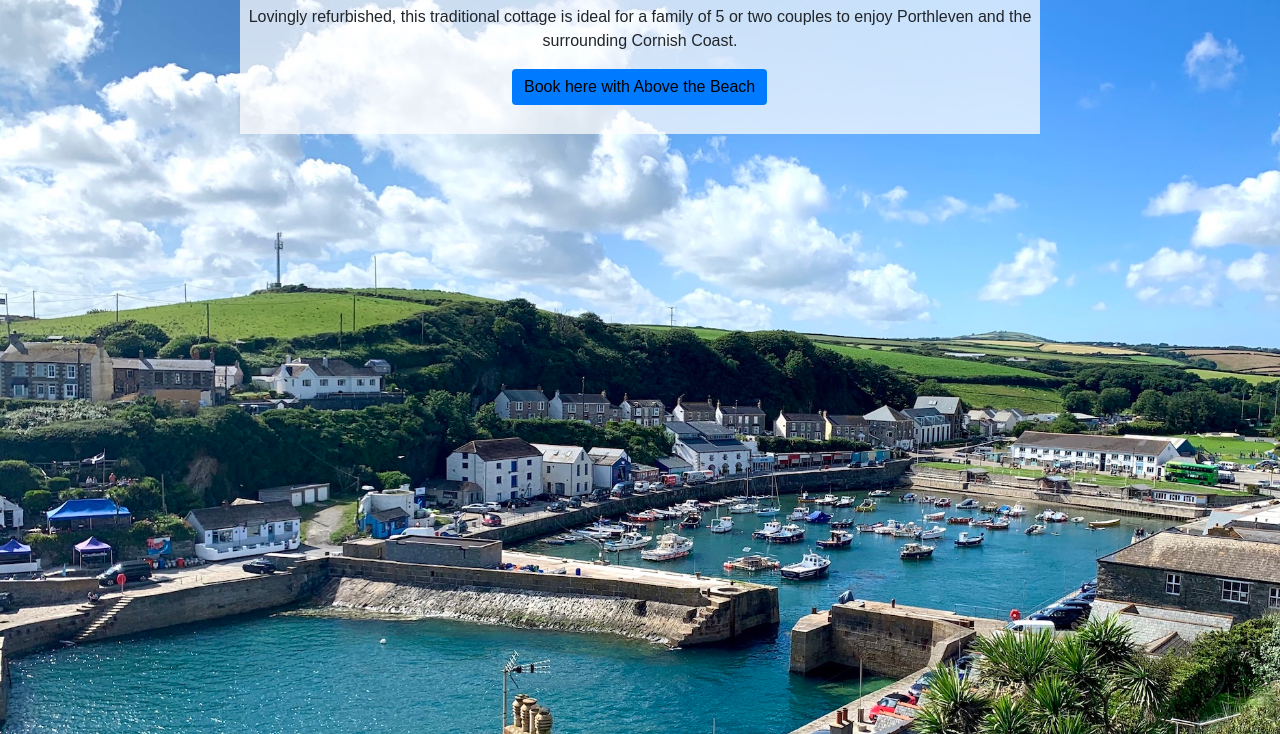
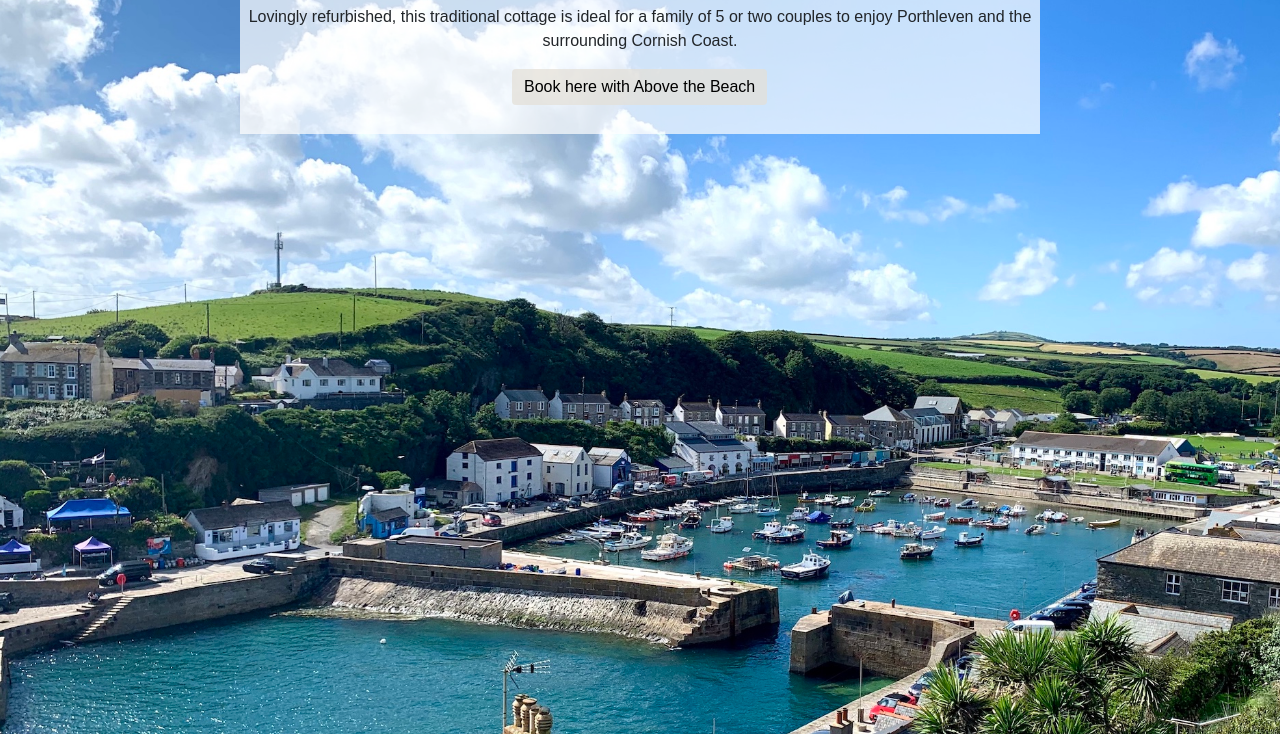
Before and after one commit to carolinecole25/CI-MS2-primrose_cottage, a plain HTML site: page index.html in a window 1280 px wide. Shown: the part 66-800 px from the top of the page. Drawn offline with nearby package versions, Linux system fonts and the light colour scheme; files whose address does not match are found by name.

Commit message:
button changes

```diff
--- a/assets/css/style.css
+++ b/assets/css/style.css
@@ -122,6 +122,7 @@ header.scroll {
     border: #000000;
     text-decoration: none;
     color: #000000;
+    background-color:#e4dfd7b9;
 }
 
 
```
